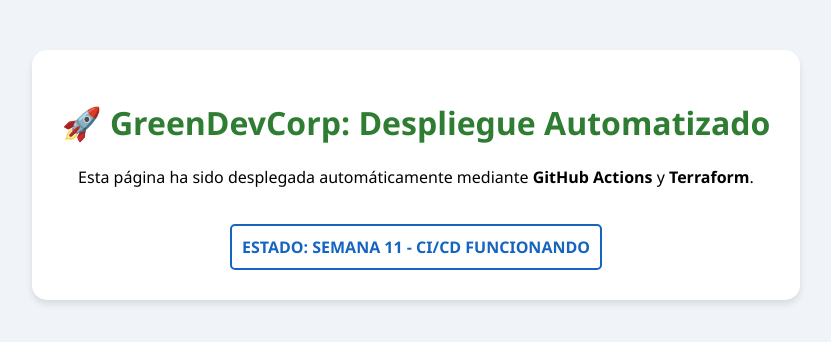
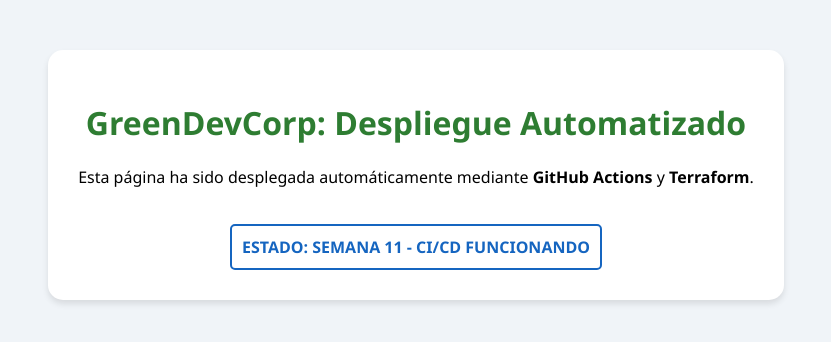
Before and after one commit to blladria/Practical-Assignment-2-Organizational-IT-Infrastructure, a plain HTML site: page gsx-practica2/nginx-app/index.html in a window 1280 px wide. Shown: the whole page, without its empty margins (224-1055 px from the left). Drawn offline with Linux system fonts and the light colour scheme.

Commit message:
fix: ahora sí, nuevo diseño del frontend

```diff
--- a/gsx-practica2/nginx-app/index.html
+++ b/gsx-practica2/nginx-app/index.html
@@ -32,7 +32,7 @@
 </head>
 <body>
     <div class="container">
-        <h1>🚀 GreenDevCorp: Despliegue Automatizado</h1>
+        <h1> GreenDevCorp: Despliegue Automatizado</h1>
         <p>Esta página ha sido desplegada automáticamente mediante <b>GitHub Actions</b> y <b>Terraform</b>.</p>
         <div class="status">ESTADO: SEMANA 11 - CI/CD FUNCIONANDO</div>
     </div>
```
